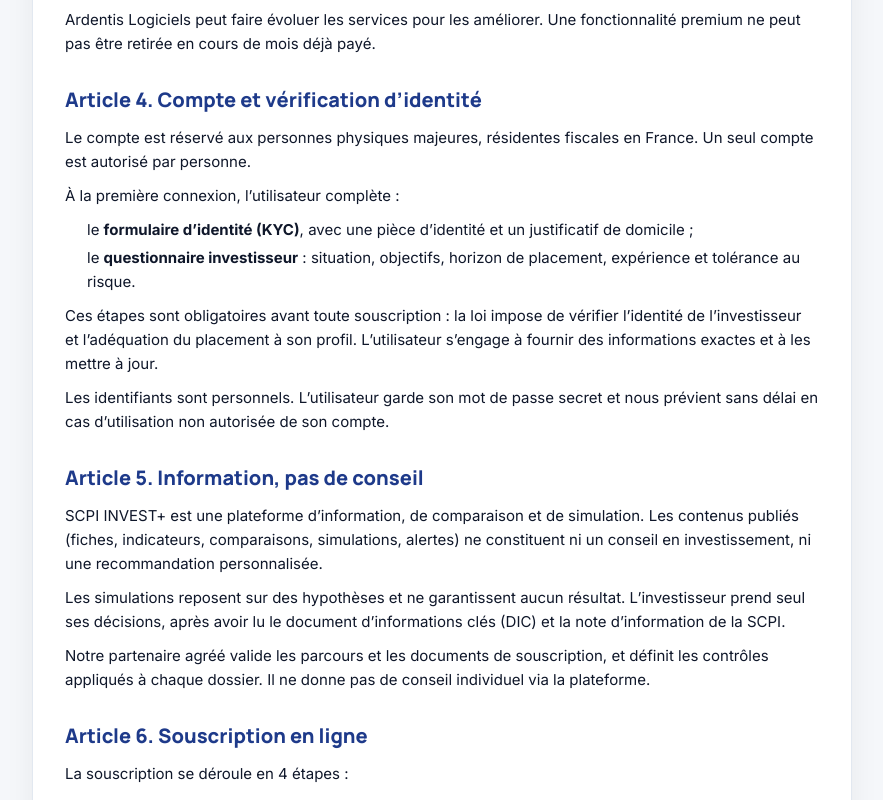
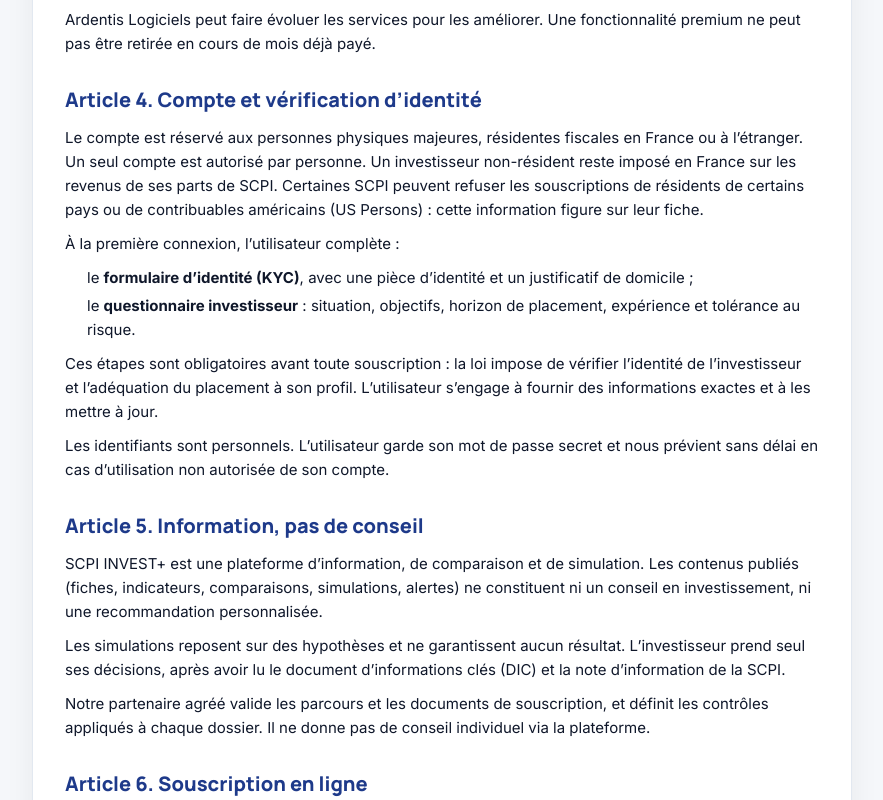
Before and after one commit to mchekini-check-consulting/formation-ba-scpi-invest, a React (Vite) app in the folder frontend/: page /cgu in a window 1280 px wide. Shown: the part 940-1740 px from the top of the page, without its empty margins (198-1081 px from the left). Built offline with nearby package versions, Linux system fonts and the light colour scheme.

Commit message:
US-01b — Nouvelles CGU : comptes ouverts aux non-résidents (article 4)

```diff
--- a/frontend/src/legal/Cgu.jsx
+++ b/frontend/src/legal/Cgu.jsx
@@ -89,8 +89,11 @@ const SECTIONS = [
     contenu: (
       <>
         <p>
-          Le compte est réservé aux personnes physiques majeures, résidentes fiscales en France. Un
-          seul compte est autorisé par personne.
+          Le compte est réservé aux personnes physiques majeures, résidentes fiscales en France ou à
+          l’étranger. Un seul compte est autorisé par personne. Un investisseur non-résident reste
+          imposé en France sur les revenus de ses parts de SCPI. Certaines SCPI peuvent refuser les
+          souscriptions de résidents de certains pays ou de contribuables américains (US Persons) :
+          cette information figure sur leur fiche.
         </p>
         <p>À la première connexion, l’utilisateur complète :</p>
         <ol>
@@ -334,7 +337,7 @@ export default function Cgu() {
     <PageLegale
       titre="Conditions générales d’utilisation"
       sections={SECTIONS}
-      miseAJour="3 novembre 2026"
+      miseAJour="4 novembre 2026"
     />
   );
 }
```
Also changed, not shown: 1 other file (tests, documents, lock files or other folders).
